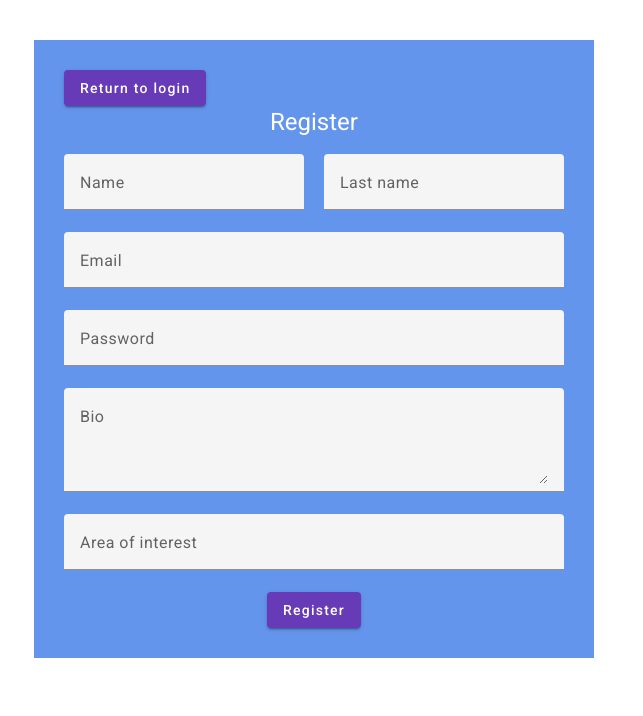
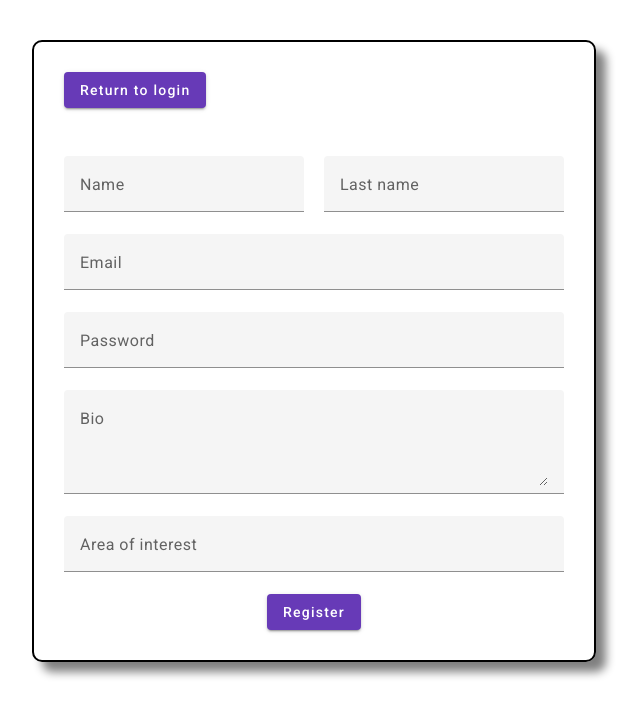
Before and after one commit to ilopezmuro/marketfy-project, an Angular app: page /register in a window 1280 px wide. Shown: the top 716 px of the page, without its empty margins (326-969 px from the left). Built offline with nearby package versions, Linux system fonts and the light colour scheme.

Commit message:
Made some aesthetic changes for login, and also added another error for when the login session fails from the backend

```diff
--- a/src/app/login/login.component.css
+++ b/src/app/login/login.component.css
@@ -13,6 +13,7 @@
     border-style: solid;
     border-width: 2px;
     box-shadow: 10px 10px 10px grey;
+    border-radius: 10px;
 }
 
 .logintitle {
@@ -33,3 +34,14 @@
     color: blue;
     text-decoration: underline;
 }
+
+.errorMessage {
+    width: 100;
+    background-color: #ff9999;
+    color: #b30000;
+    border-style: solid;
+    border-width: 2px;
+    border-color: #b30000;
+    padding: 20px;
+    font-weight: bold;
+}
--- a/src/app/login/login.component.html
+++ b/src/app/login/login.component.html
@@ -64,6 +64,16 @@
 
             </div>
 
+            @if(responseThrewError){
+
+                <div class="errorMessage">
+
+                    Login failed. Check your credentials again.
+
+                </div>
+
+            }
+
         </form>
 
     </div>
--- a/src/app/login/login.component.ts
+++ b/src/app/login/login.component.ts
@@ -23,8 +23,8 @@ export class LoginComponent {
   constructor(private http: HttpClient, private route: Router, private sessionService: SessionServiceService){
 
     this.loginForm = new FormGroup({
-      email: new FormControl('', { validators: [Validators.required, Validators.email], updateOn: 'submit' }),
-      password: new FormControl('', { validators: [Validators.required], updateOn: 'submit' })
+      email: new FormControl('', { validators: [Validators.required, Validators.email] , updateOn: 'submit'}),
+      password: new FormControl('', { validators: [Validators.required] , updateOn: 'submit'})
     });
   }
 
@@ -32,10 +32,9 @@ export class LoginComponent {
 
     this.responseThrewError = false;
 
-    // this is a string
-    console.log(this.loginForm.status);
+    if(this.loginForm.status != "INVALID"){
 
-    /*let bodyRequest = {
+      let bodyRequest = {
         "email": this.loginForm.controls['email'].value,
         "password": this.loginForm.controls['password'].value
       }
@@ -67,8 +66,10 @@ export class LoginComponent {
 
         }
 
-    });*/
+      });
 
     }
 
   }
+
+}
--- a/src/app/register-user/register-user.component.css
+++ b/src/app/register-user/register-user.component.css
@@ -6,11 +6,14 @@
 
 .registerbox {
     width: 500px;
-    background-color: cornflowerblue;
     margin-top: 40px;
     padding: 30px;
     display: flex;
     flex-direction: column;
+    border-style: solid;
+    border-width: 2px;
+    box-shadow: 10px 10px 10px grey;
+    border-radius: 10px;
 }
 
 .registertitle {
```
Lines whose indentation alone changed are shown as unchanged.
